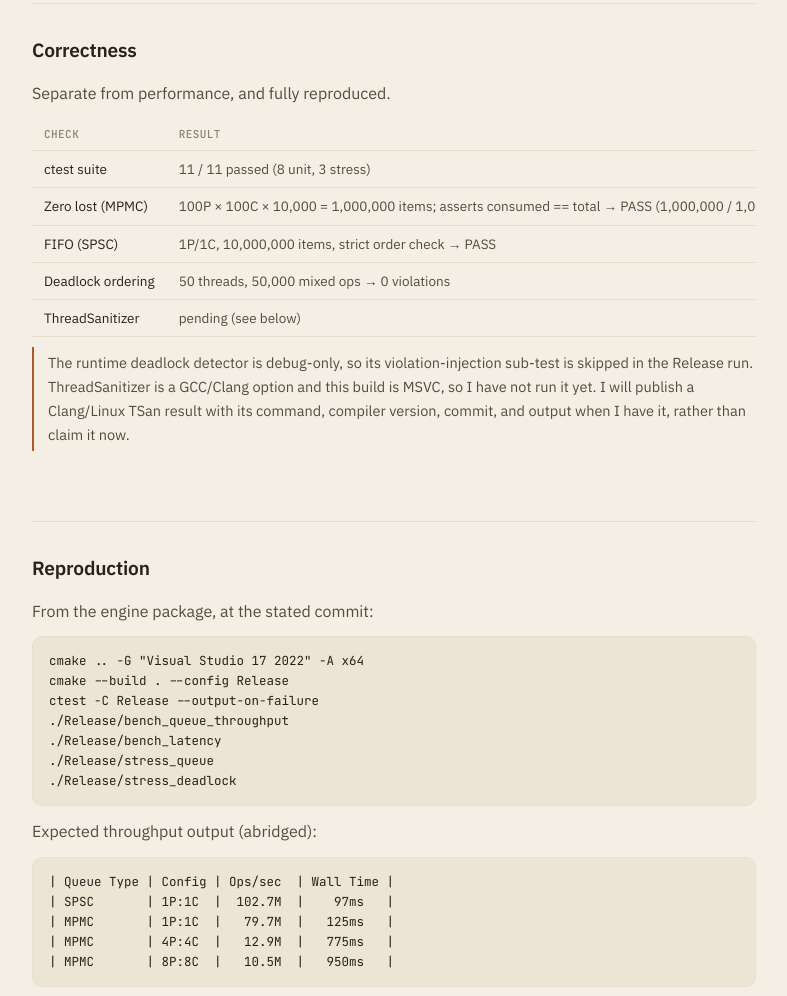
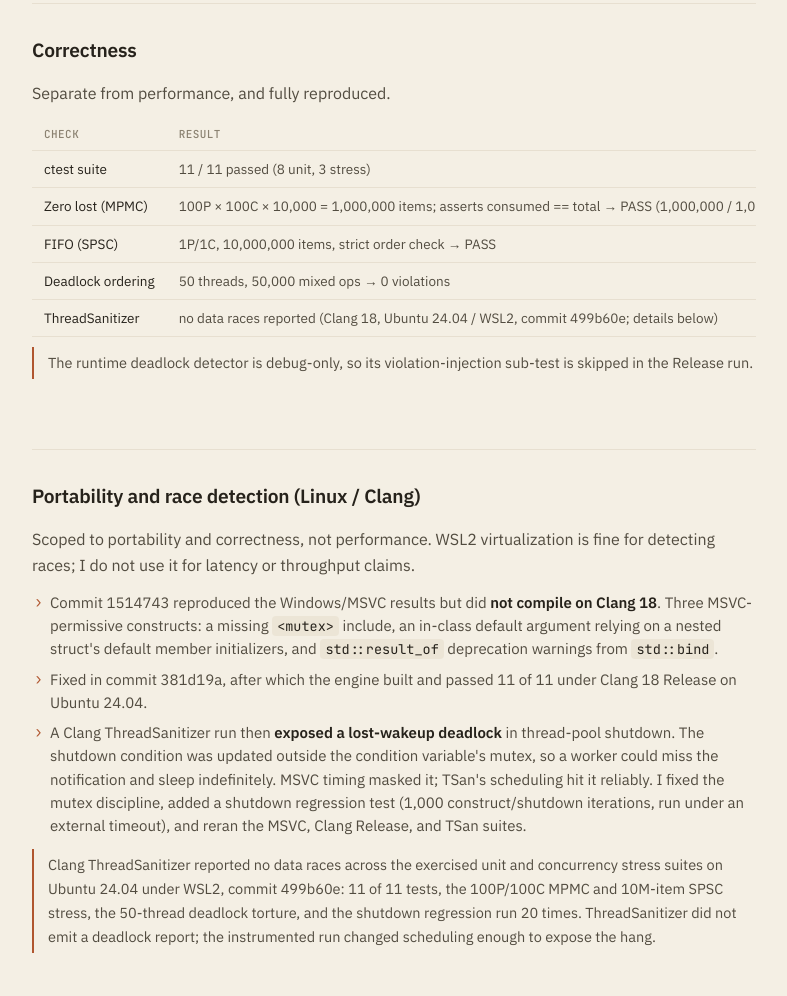
Before and after one commit to ShawnBakker/shawnbakker.github.io, a plain HTML site: page order-engine/index.html in a window 1280 px wide. Shown: the part 2355-3351 px from the top of the page, without its empty margins (246-1033 px from the left). Drawn offline with Linux system fonts and the light colour scheme.

Commit message:
Order Engine case study: add Linux/Clang portability + TSan result
A Clang ThreadSanitizer pass exposed (not "detected") a lost-wakeup deadlock in
thread-pool shutdown, now fixed. Case study preserves the full chain honestly:
1514743 reproduced MSVC results but did not compile on Clang 18; portability
fixed in 381d19a; TSan-exposed deadlock fixed in 499b60e; rerun clean (11/11 +
stress + shutdown regression 20x, zero race reports) on Ubuntu 24.04 / WSL2.

Co-Authored-By: Claude Opus 4.8 (1M context) <noreply@anthropic.com>

```diff
--- a/order-engine/index.html
+++ b/order-engine/index.html
@@ -190,11 +190,22 @@
                     <tr><td>Zero lost (MPMC)</td><td>100P × 100C × 10,000 = 1,000,000 items; asserts consumed == total → PASS (1,000,000 / 1,000,000)</td></tr>
                     <tr><td>FIFO (SPSC)</td><td>1P/1C, 10,000,000 items, strict order check → PASS</td></tr>
                     <tr><td>Deadlock ordering</td><td>50 threads, 50,000 mixed ops → 0 violations</td></tr>
-                    <tr><td>ThreadSanitizer</td><td>pending (see below)</td></tr>
+                    <tr><td>ThreadSanitizer</td><td>no data races reported (Clang 18, Ubuntu 24.04 / WSL2, commit 499b60e; details below)</td></tr>
                 </tbody>
             </table>
             </div>
-            <p class="note">The runtime deadlock detector is debug-only, so its violation-injection sub-test is skipped in the Release run. ThreadSanitizer is a GCC/Clang option and this build is MSVC, so I have not run it yet. I will publish a Clang/Linux TSan result with its command, compiler version, commit, and output when I have it, rather than claim it now.</p>
+            <p class="note">The runtime deadlock detector is debug-only, so its violation-injection sub-test is skipped in the Release run.</p>
+        </section>
+
+        <section>
+            <h2>Portability and race detection (Linux / Clang)</h2>
+            <p class="soft">Scoped to portability and correctness, not performance. WSL2 virtualization is fine for detecting races; I do not use it for latency or throughput claims.</p>
+            <ul class="tight">
+                <li>Commit 1514743 reproduced the Windows/MSVC results but did <strong>not compile on Clang 18</strong>. Three MSVC-permissive constructs: a missing <code>&lt;mutex&gt;</code> include, an in-class default argument relying on a nested struct's default member initializers, and <code>std::result_of</code> deprecation warnings from <code>std::bind</code>.</li>
+                <li>Fixed in commit 381d19a, after which the engine built and passed 11 of 11 under Clang 18 Release on Ubuntu 24.04.</li>
+                <li>A Clang ThreadSanitizer run then <strong>exposed a lost-wakeup deadlock</strong> in thread-pool shutdown. The shutdown condition was updated outside the condition variable's mutex, so a worker could miss the notification and sleep indefinitely. MSVC timing masked it; TSan's scheduling hit it reliably. I fixed the mutex discipline, added a shutdown regression test (1,000 construct/shutdown iterations, run under an external timeout), and reran the MSVC, Clang Release, and TSan suites.</li>
+            </ul>
+            <p class="note">Clang ThreadSanitizer reported no data races across the exercised unit and concurrency stress suites on Ubuntu 24.04 under WSL2, commit 499b60e: 11 of 11 tests, the 100P/100C MPMC and 10M-item SPSC stress, the 50-thread deadlock torture, and the shutdown regression run 20 times. ThreadSanitizer did not emit a deadlock report; the instrumented run changed scheduling enough to expose the hang.</p>
         </section>
 
         <section>
```
